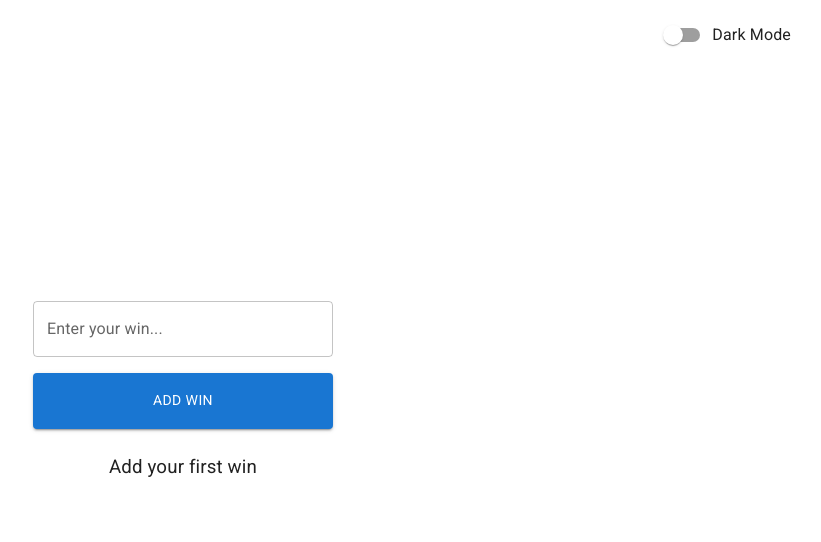
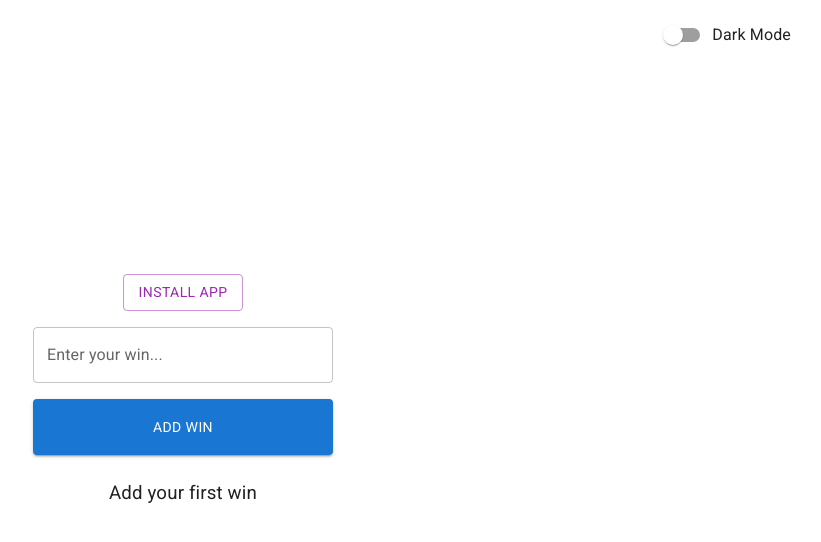
Before and after one commit to ten-engineers/stressi, a React (Vite) app: page / in a window 1280 px wide. Shown: the top 542 px of the page, without its empty margins (457-1278 px from the left). Built offline with nearby package versions, Linux system fonts and the light colour scheme.

Commit message:
Make app installable

```diff
--- a/src/App.jsx
+++ b/src/App.jsx
@@ -16,31 +16,28 @@ import {
 } from "@mui/material";
 
 function App() {
-  // Set the light theme by default
+  // Theme Management
   const prefersDarkMode = useMediaQuery("(prefers-color-scheme: dark)");
-
   const [darkMode, setDarkMode] = useState(() => {
     const storedTheme = localStorage.getItem("theme");
-    // If there is no data in localStorage, use the system preference or light theme by default
-    return storedTheme ? storedTheme === "dark" : prefersDarkMode; // Use system preference if no stored theme
+    return storedTheme ? storedTheme === "dark" : prefersDarkMode;
   });
 
-  // Save the selected theme in localStorage
   useEffect(() => {
     localStorage.setItem("theme", darkMode ? "dark" : "light");
   }, [darkMode]);
 
-  // Create MUI theme
   const theme = useMemo(
     () =>
       createTheme({
         palette: {
-          mode: darkMode ? "dark" : "light", // Switch the theme based on the darkMode state
+          mode: darkMode ? "dark" : "light",
         },
       }),
     [darkMode]
   );
 
+  // Wins State
   const [wins, setWins] = useState([]);
   const [text, setText] = useState("");
 
@@ -53,6 +50,39 @@ function App() {
 
   const handleChange = (event) => {
     setText(event.target.value);
+  };
+
+  // Custom Install Prompt State
+  const [deferredPrompt, setDeferredPrompt] = useState(null);
+  const [isInstallable, setIsInstallable] = useState(true);
+
+  useEffect(() => {
+    const handleBeforeInstallPrompt = (e) => {
+      e.preventDefault();
+      setDeferredPrompt(e);
+      setIsInstallable(true); // Show the "Install App" button
+    };
+
+    window.addEventListener("beforeinstallprompt", handleBeforeInstallPrompt);
+
+    return () => {
+      window.removeEventListener("beforeinstallprompt", handleBeforeInstallPrompt);
+    };
+  }, []);
+
+  const handleInstallClick = () => {
+    if (deferredPrompt) {
+      deferredPrompt.prompt();
+      deferredPrompt.userChoice.then((choiceResult) => {
+        if (choiceResult.outcome === "accepted") {
+          console.log("App installed successfully!");
+        } else {
+          console.log("App installation dismissed.");
+        }
+        setDeferredPrompt(null);
+        setIsInstallable(false); // Hide the "Install App" button after the action
+      });
+    }
   };
 
   return (
@@ -69,6 +99,18 @@ function App() {
           label="Dark Mode"
         />
       </div>
+
+      {/* ✅ Install App Button */}
+      {isInstallable && (
+        <Button
+          variant="outlined"
+          color="secondary"
+          onClick={handleInstallClick}
+          sx={{ marginBottom: 2 }}
+        >
+          Install App
+        </Button>
+      )}
 
       <Box display="flex" flexDirection="column" gap={2}>
         <TextField
--- a/vite.config.js
+++ b/vite.config.js
@@ -12,6 +12,10 @@ export default defineConfig({
         short_name: 'Stressi',
         description: 'Offline-capable Vite + React app',
         theme_color: '#ffffff',
+        background_color: '#ffffff',         // ✅ Background color for splash screens
+        display: 'standalone',               // ✅ Makes it run like a native app
+        orientation: 'portrait',             // ✅ Locks the orientation to portrait
+        start_url: '/',                      // ✅ Defines the launch URL when opened
         icons: [
           {
             src: '/icon-192x192.png',
@@ -22,6 +26,12 @@ export default defineConfig({
             src: '/icon-512x512.png',
             sizes: '512x512',
             type: 'image/png',
+          },
+          {
+            src: '/icon-512x512-maskable.png',  // ✅ Maskable icon for better Android support
+            sizes: '512x512',
+            type: 'image/png',
+            purpose: 'maskable',
           },
         ],
       },
```
Also changed, not shown: public/icon-512x512-maskable.png (added).
